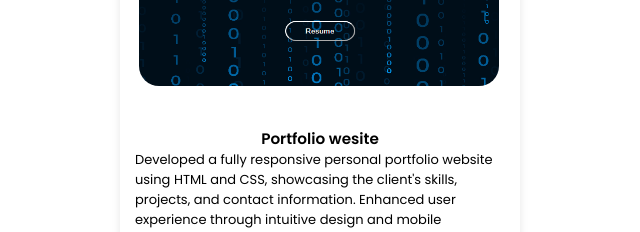
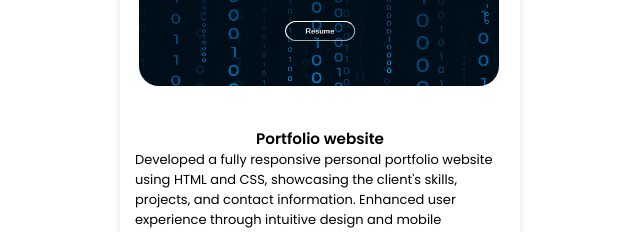
Before and after one commit to ike005/UpdatedPortfolioWebsite, a plain HTML site: page index.html in a window 1280 px wide. Shown: the part 2580-2812 px from the top of the page, 320-960 px from the left. Drawn offline with Linux system fonts and the light colour scheme.

Commit message:
Update index.html

```diff
--- a/index.html
+++ b/index.html
@@ -99,7 +99,7 @@
                 <div class="first-project">
                     <img src="./Screenshot 2024-11-02 112125.png">
                     <div class="discription">
-                        <h3> Portfolio wesite</h3>
+                        <h3> Portfolio website</h3>
                         <p>Developed a fully responsive personal portfolio website using HTML and
                             CSS, showcasing the client's skills, projects, and contact information.
                              Enhanced user experience through intuitive design and mobile optimization.
```
